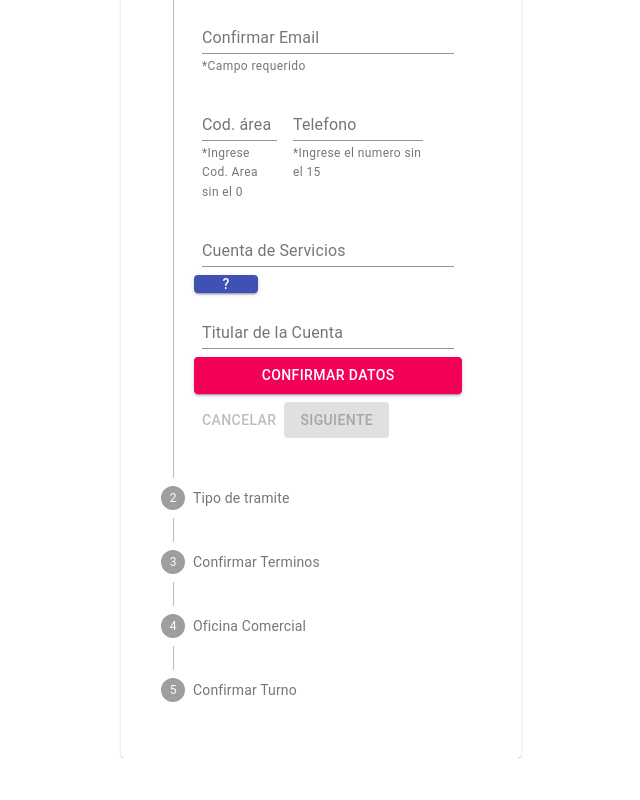
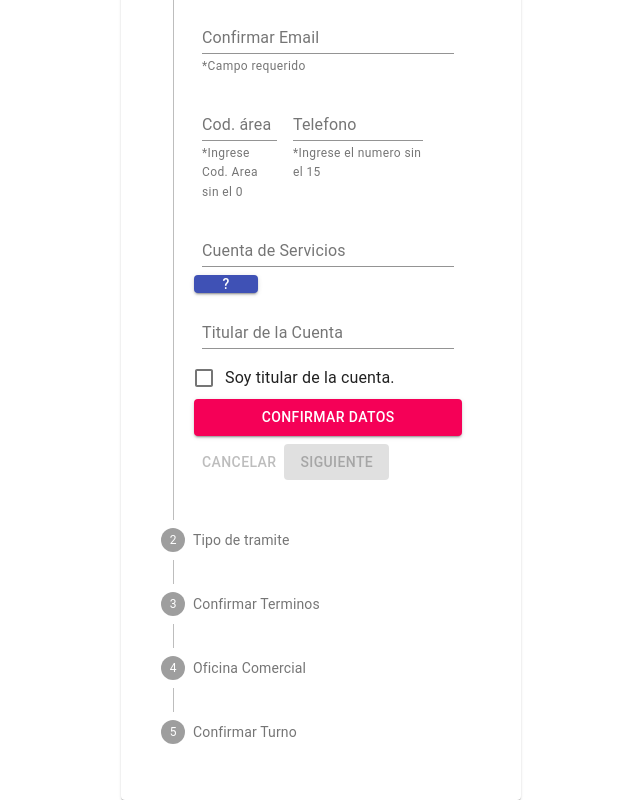
Before and after one commit to sapox/turnera_front, a React (Create React App) app in the folder turnera-app/: page / in a window 1280 px wide. Shown: the part 752-1552 px from the top of the page, without its empty margins (319-959 px from the left). Before the commit the page ends 1510 px from the top, so only its background shows below. Built offline with nearby package versions, Linux system fonts and the light colour scheme.

Commit message:
add checkbox titular validation

```diff
--- a/turnera-app/src/components/FormContacto.js
+++ b/turnera-app/src/components/FormContacto.js
@@ -3,7 +3,7 @@ import Paper from '@material-ui/core/Paper';
 import Zoom from '@material-ui/core/Zoom';
 import { useFormik } from 'formik';
 import * as Yup from 'yup';
-import { FormControl, TextField, Button } from "@material-ui/core";
+import { FormControl, TextField, Button, Checkbox, FormControlLabel } from "@material-ui/core";
 import { useDispatch } from 'react-redux';
 import { setUserValues } from './features/contacto/userSlice';
 import $, { param } from "jquery"
@@ -48,6 +48,7 @@ const FormContacto = () => {
 	const dispatch = useDispatch();
 	const [error,setError]= useState('');
 	const [toggle, setToggle]= useState(false);
+	const [titular, setTitular]= useState(false);
 	const formik = useFormik({
 		initialValues: {
 			dni: '',
@@ -70,6 +71,10 @@ const FormContacto = () => {
 
 	const handleToggle = () => {
 		setToggle(!toggle);
+	}
+
+	const handleTitular = () => {
+		setTitular(!titular);
 	}
 
 	useEffect(() => {
@@ -176,6 +181,7 @@ const FormContacto = () => {
 						{toggle && <img id="service" style={{width: 350, height: 250}} src={service}></img>}
 					</Paper>
 				</Zoom>
+				<Zoom in={!titular}>
 					<TextField
 						placeholder="Titular de la Cuenta"
 						label="Titular de la Cuenta"
@@ -185,6 +191,13 @@ const FormContacto = () => {
 						value={formik.values.titularCuenta}
 						helperText={formik.errors.titularCuenta}
 						error={formik.errors.titularCuenta}
+					/>
+				</Zoom>
+				<FormControlLabel
+					value="end"
+					control={<Checkbox color="primary" onClick={handleTitular}/>}
+					label="Soy titular de la cuenta."
+					labelPlacement="end"
 				/>
 				<Button
 					type="submit"
```
Lines whose indentation alone changed are shown as unchanged.
